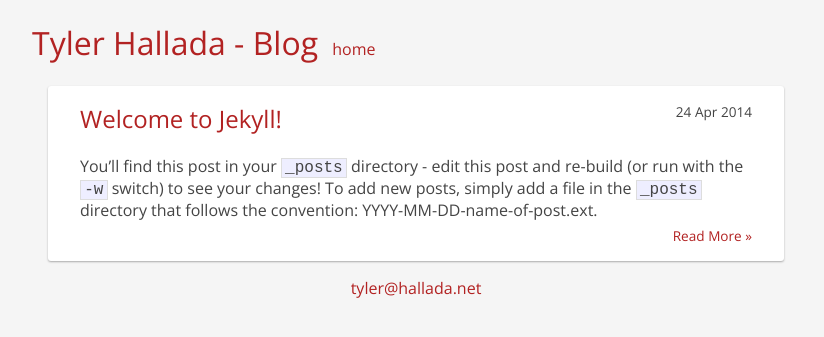
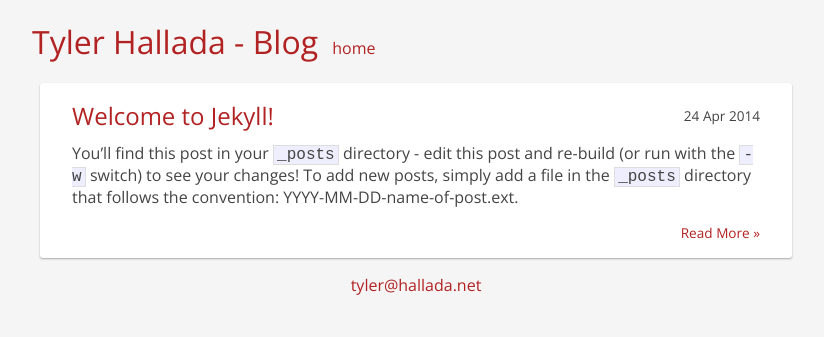
Before and after one commit to thallada/thallada.github.io, a Jekyll site: the page built from blog/index.html, in a window 1280 px wide. Shown: the top 337 px of the page, without its empty margins (224-1048 px from the left). Built offline with Jekyll 4.4.1, drawn with Linux system fonts in a browser that asks for light colours; Markdown is read by kramdown in place of the engine named in the settings.

Commit message:
Styling fixes

```diff
--- a/css/main.css
+++ b/css/main.css
@@ -40,6 +40,10 @@
 a {
   color:FireBrick;
   text-decoration: none;
+}
+
+p {
+  margin: 0 0 10px;
 }
 
 a:visited {
@@ -145,6 +149,18 @@
   padding-right: 10px;
   font-size: 2rem;
   font-weight: 200;
+  margin: 0;
+}
+
+div.header {
+  margin: 20px 0 20px;
+  text-align: center;
+}
+
+@media (min-width: 40rem) {
+  div.header {
+    text-align: start;
+  }
 }
 
 div.header a {
@@ -153,12 +169,12 @@
 
 span.timestamp {
   font-size: 0.85rem;
+  margin-top: 7px;
 }
 
 @media (min-width: 40rem) {
   span.timestamp {
     float: right;
-    font-size: 0.85rem;
   }
 }
 
@@ -173,7 +189,7 @@
 
 h2.post-title {
   margin-top: 0;
-  margin-bottom: 10px;
+  margin-bottom: 0;
 }
 
 @media (min-width: 40rem) {
@@ -249,7 +265,7 @@
   padding: 1rem;
   box-shadow: 0 1px 2px #aaa;
   background: white;
-  margin: 0 1rem 1rem;
+  margin: 0 0.5rem 1rem;
   border-radius: 3px;
   user-select: none;
 }
@@ -261,7 +277,7 @@
   text-align: center;
 }
 
-#front-quote , #front-quote, p {
+#front-quote , #front-quote, .profile-card-desc p {
     margin-top: 0;
     margin-bottom: 0;
 }
```
